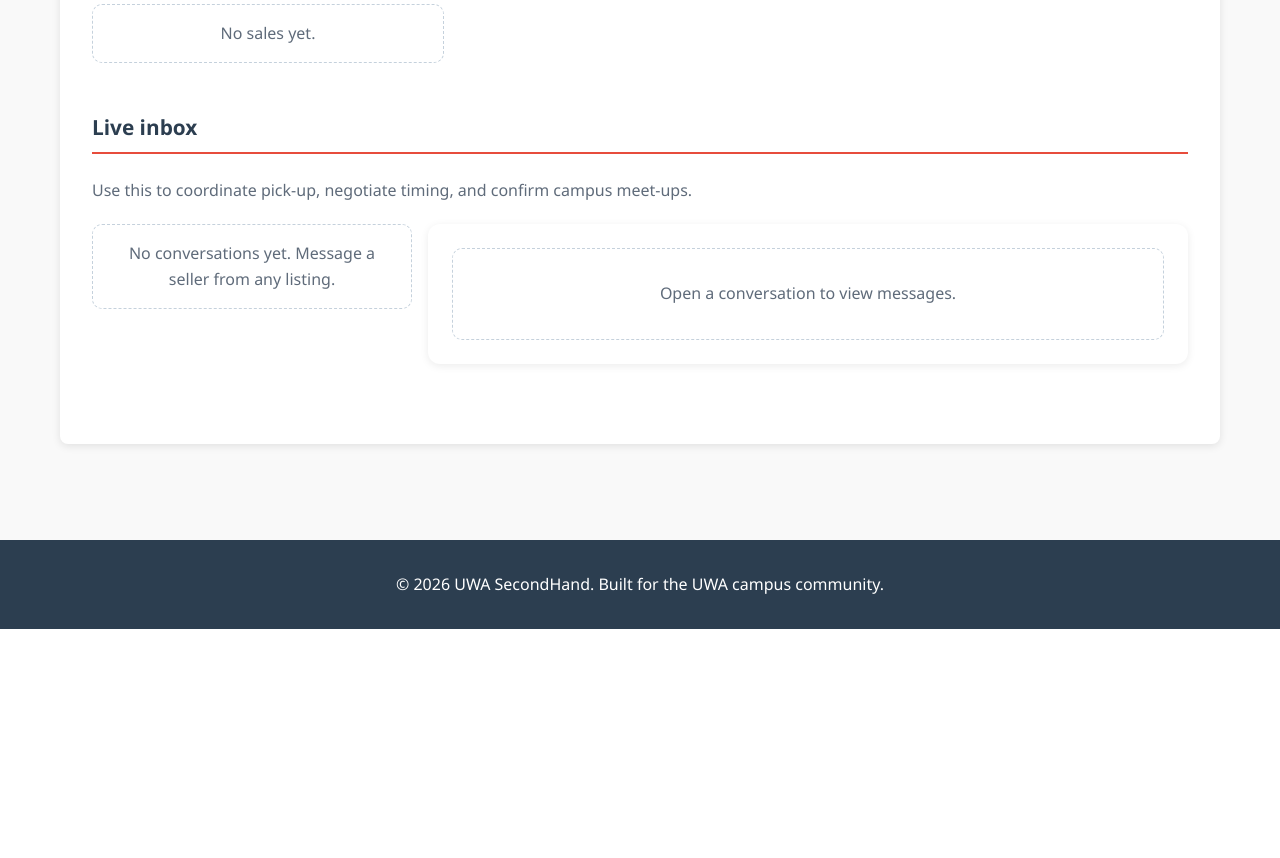
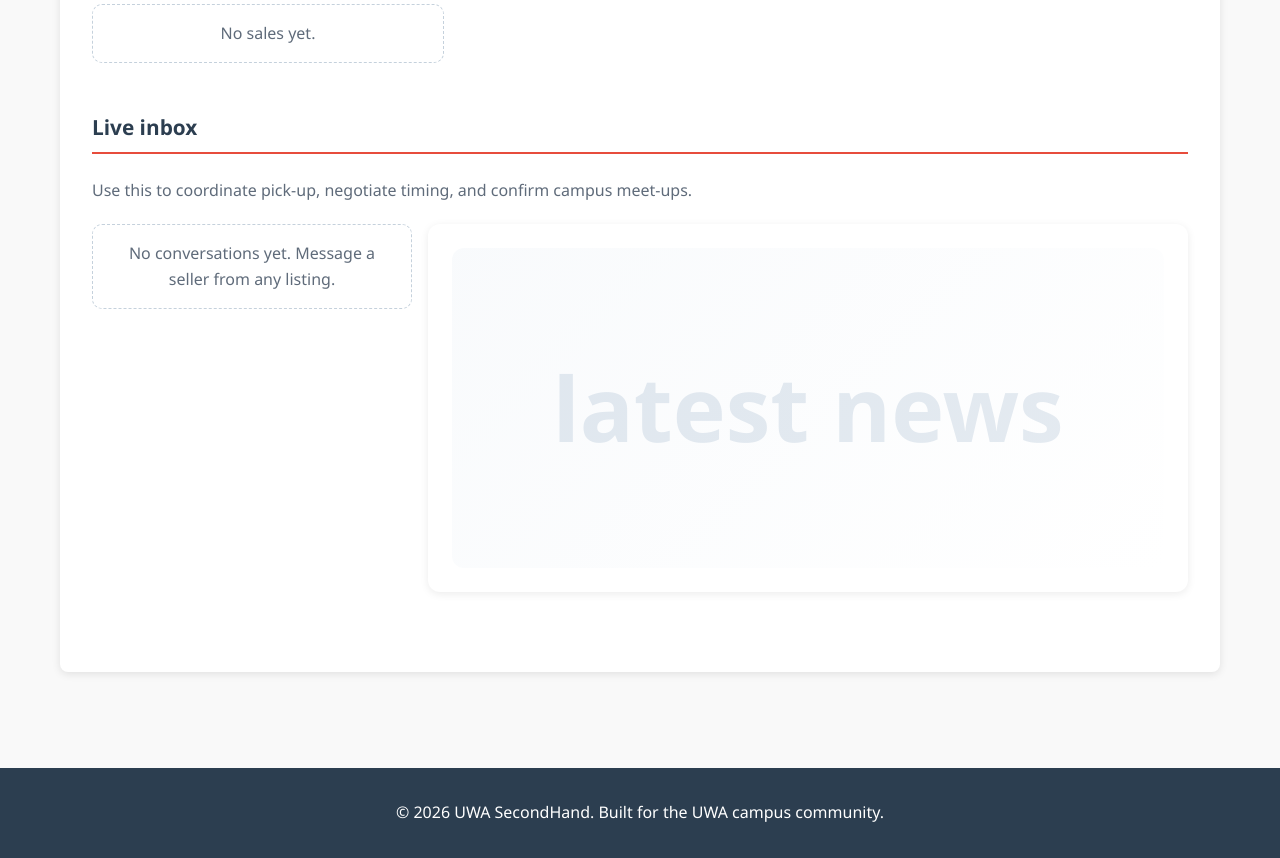
Before and after one commit to Solarch1022/CITS-5505-GroupProject, a Flask app: page /dashboard in a window 1280 px wide. Shown: the part 920-1778 px from the top of the page. Before the commit the page ends 1549 px from the top, so only its background shows below. Run offline with Flask 3, Linux system fonts and the light colour scheme; a user stored in the database is signed in; data comes from the database, SQL or seed files in the repository; data that the repository does not hold is empty; some libraries are stand-ins or nearby versions.

Commit message:
opti live_chat_box

```diff
--- a/src/app.py
+++ b/src/app.py
@@ -728,7 +728,7 @@ def create_app(config_name='development'):
             ],
         }
 
-    def select_active_conversation(conversations, requested_id):
+    def select_active_conversation(conversations, requested_id, *, default_to_first=True):
         if not conversations:
             return None
 
@@ -737,7 +737,7 @@ def create_app(config_name='development'):
                 if conversation.id == requested_id:
                     return conversation
 
-        return conversations[0]
+        return conversations[0] if default_to_first else None
 
     def get_item_or_none(item_id):
         return db.session.get(Item, item_id)
@@ -832,7 +832,11 @@ def create_app(config_name='development'):
             .order_by(Conversation.updated_at.desc())
             .all()
         )
-        active = select_active_conversation(conversations, request.args.get('conversation', type=int))
+        active = select_active_conversation(
+            conversations,
+            request.args.get('conversation', type=int),
+            default_to_first=False,
+        )
         return {
             'dashboard': dashboard,
             'conversation_summaries': [
--- a/src/static/css/style.css
+++ b/src/static/css/style.css
@@ -1709,9 +1709,67 @@ main {
     margin-top: 0.2rem;
 }
 
+.conversation-copy {
+    min-width: 0;
+}
+
+.conversation-copy strong,
+.conversation-copy p {
+    overflow: hidden;
+    text-overflow: ellipsis;
+    white-space: nowrap;
+}
+
+.conversation-meta {
+    display: grid;
+    justify-items: end;
+    gap: 0.45rem;
+    white-space: nowrap;
+}
+
+.conversation-alert {
+    background: #dc2626;
+    color: white;
+    border-radius: 999px;
+    padding: 0.2rem 0.55rem;
+    font-size: 0.72rem;
+    font-weight: 700;
+    line-height: 1.2;
+}
+
+.conversation-item.has-new-message {
+    border-color: #dc2626;
+    background: #fff5f5;
+    box-shadow: 0 0 0 1px rgba(220, 38, 38, 0.18);
+}
+
+.conversation-item.has-new-message strong {
+    color: #b91c1c;
+}
+
 .conversation-item.active {
     border-color: #0f4c81;
     background: #edf6ff;
+}
+
+.inbox-empty-panel {
+    min-height: 320px;
+    border-radius: 12px;
+    background:
+        linear-gradient(135deg, rgba(248, 250, 252, 0.94), rgba(255, 255, 255, 0.98));
+    display: flex;
+    align-items: center;
+    justify-content: center;
+    overflow: hidden;
+}
+
+.inbox-empty-panel span {
+    color: rgba(15, 76, 129, 0.11);
+    font-size: clamp(2.5rem, 7vw, 6.5rem);
+    font-weight: 800;
+    text-transform: lowercase;
+    pointer-events: none;
+    user-select: none;
 }
 
 .auth-card-wide {
--- a/src/static/js/main.js
+++ b/src/static/js/main.js
@@ -531,10 +531,157 @@ function attachReferralCopyButton() {
     });
 }
 
+function createConversationCardMarkup(conversation, activeConversationId) {
+    const latestMessage = conversation.latest_message || null;
+    const latestMessageId = latestMessage?.id || '';
+    const latestSenderId = latestMessage?.sender?.id || '';
+    const activeClass = Number(conversation.id) === activeConversationId ? ' active' : '';
+    const countLabel = `${conversation.message_count} msg`;
+
+    return `
+        <a
+            href="/dashboard?conversation=${encodeURIComponent(conversation.id)}#inbox"
+            class="conversation-item${activeClass}"
+            data-conversation-card
+            data-conversation-id="${escapeHtml(conversation.id)}"
+            data-latest-message-id="${escapeHtml(latestMessageId)}"
+            data-latest-sender-id="${escapeHtml(latestSenderId)}"
+            data-message-count="${escapeHtml(conversation.message_count)}"
+        >
+            <div class="conversation-copy">
+                <strong>${escapeHtml(conversation.item.title)}</strong>
+                <p>${escapeHtml(conversation.counterpart.full_name || conversation.counterpart.username)}</p>
+            </div>
+            <div class="conversation-meta">
+                <span data-conversation-count>${escapeHtml(countLabel)}</span>
+                <span class="conversation-alert hidden" data-conversation-alert>New</span>
+            </div>
+        </a>
+    `;
+}
+
+function attachInboxNotifications() {
+    const root = document.querySelector('[data-inbox-root]');
+    if (!root) {
+        return;
+    }
+
+    const list = root.querySelector('[data-conversation-list]');
+    if (!list) {
+        return;
+    }
+
+    const currentUserId = readCurrentUserId(root);
+    const activeConversationId = Number(root.dataset.activeConversationId || 0);
+
+    const readMarkerKey = (conversationId) => `uwa-secondhand:inbox:${currentUserId}:${conversationId}:latest-read`;
+
+    const getReadMarker = (conversationId) => {
+        try {
+            return Number(window.localStorage.getItem(readMarkerKey(conversationId)) || 0);
+        } catch (error) {
+            return 0;
+        }
+    };
+
+    const setReadMarker = (conversationId, latestMessageId) => {
+        if (!conversationId || !latestMessageId) {
+            return;
+        }
+
+        try {
+            window.localStorage.setItem(readMarkerKey(conversationId), String(latestMessageId));
+        } catch (error) {
+            // Ignore storage failures; the inbox still works without persisted read state.
+        }
+    };
+
+    const markActiveConversationRead = () => {
+        if (!activeConversationId) {
+            return;
+        }
+
+        const activeCard = list.querySelector(`[data-conversation-card][data-conversation-id="${activeConversationId}"]`);
+        const latestMessageId = Number(activeCard?.dataset.latestMessageId || 0);
+        setReadMarker(activeConversationId, latestMessageId);
+    };
+
+    const updateUnreadBadges = () => {
+        list.querySelectorAll('[data-conversation-card]').forEach((card) => {
+            const conversationId = Number(card.dataset.conversationId || 0);
+            const latestMessageId = Number(card.dataset.latestMessageId || 0);
+            const latestSenderId = Number(card.dataset.latestSenderId || 0);
+            const readMarker = getReadMarker(conversationId);
+            const isActive = activeConversationId && conversationId === activeConversationId;
+            const hasUnread = Boolean(
+                latestMessageId
+                && latestSenderId
+                && latestSenderId !== currentUserId
+                && latestMessageId > readMarker
+                && !isActive
+            );
+            const alert = card.querySelector('[data-conversation-alert]');
+
+            card.classList.toggle('has-new-message', hasUnread);
+            if (alert) {
+                alert.classList.toggle('hidden', !hasUnread);
+            }
+        });
+    };
+
+    const renderConversationList = (conversations) => {
+        if (!conversations.length) {
+            list.innerHTML = '<div class="empty-state compact">No conversations yet. Message a seller from any listing.</div>';
+            return;
+        }
+
+        list.innerHTML = conversations
+            .map((conversation) => createConversationCardMarkup(conversation, activeConversationId))
+            .join('');
+
+        markActiveConversationRead();
+        updateUnreadBadges();
+    };
+
+    const refreshConversations = async () => {
+        try {
+            const response = await fetch('/api/conversations', {
+                credentials: 'same-origin',
+                headers: { Accept: 'application/json' },
+            });
+            const data = await response.json();
+
+            if (data.success) {
+                renderConversationList(data.conversations || []);
+            }
+        } catch (error) {
+            // Keep the current server-rendered list if a refresh fails.
+        }
+    };
+
+    list.addEventListener('click', (event) => {
+        const card = event.target.closest('[data-conversation-card]');
+        if (!card) {
+            return;
+        }
+
+        setReadMarker(Number(card.dataset.conversationId || 0), Number(card.dataset.latestMessageId || 0));
+    });
+
+    markActiveConversationRead();
+    updateUnreadBadges();
+
+    const poller = window.setInterval(refreshConversations, 5000);
+    window.addEventListener('beforeunload', () => {
+        window.clearInterval(poller);
+    }, { once: true });
+}
+
 document.addEventListener('DOMContentLoaded', () => {
     attachSellImagePicker();
     attachItemGallery();
     attachChatWidgets();
+    attachInboxNotifications();
     attachUnlistModal();
     attachWalletModal();
     attachWalletVisibilityToggle();
--- a/src/templates/dashboard.html
+++ b/src/templates/dashboard.html
@@ -193,21 +193,32 @@
             </section>
         </div>
 
-        <section class="dashboard-section" id="inbox">
+        <section class="dashboard-section" id="inbox" data-inbox-root data-current-user-id="{{ current_user.id }}" data-active-conversation-id="{{ active_conversation.id if active_conversation else '' }}">
             <div class="section-heading">
                 <h2>Live inbox</h2>
                 <p>Use this to coordinate pick-up, negotiate timing, and confirm campus meet-ups.</p>
             </div>
             <div class="conversation-layout">
-                <aside class="conversation-list">
+                <aside class="conversation-list" data-conversation-list>
                     {% if conversation_summaries %}
                         {% for conversation in conversation_summaries %}
-                            <a href="{{ url_for('dashboard_page', conversation=conversation.id) }}#inbox" class="conversation-item{% if active_conversation and active_conversation.id == conversation.id %} active{% endif %}">
-                                <div>
+                            <a
+                                href="{{ url_for('dashboard_page', conversation=conversation.id) }}#inbox"
+                                class="conversation-item{% if active_conversation and active_conversation.id == conversation.id %} active{% endif %}"
+                                data-conversation-card
+                                data-conversation-id="{{ conversation.id }}"
+                                data-latest-message-id="{{ conversation.latest_message.id if conversation.latest_message else '' }}"
+                                data-latest-sender-id="{{ conversation.latest_message.sender.id if conversation.latest_message else '' }}"
+                                data-message-count="{{ conversation.message_count }}"
+                            >
+                                <div class="conversation-copy">
                                     <strong>{{ conversation.item.title }}</strong>
                                     <p>{{ conversation.counterpart.full_name or conversation.counterpart.username }}</p>
                                 </div>
-                                <span>{{ conversation.message_count }} msg</span>
+                                <div class="conversation-meta">
+                                    <span data-conversation-count>{{ conversation.message_count }} msg</span>
+                                    <span class="conversation-alert hidden" data-conversation-alert>New</span>
+                                </div>
                             </a>
                         {% endfor %}
                     {% else %}
@@ -241,7 +252,9 @@
                             <button type="submit" class="btn btn-primary">Send reply</button>
                         </form>
                     {% else %}
-                        <div class="empty-state">Open a conversation to view messages.</div>
+                        <div class="inbox-empty-panel" aria-hidden="true">
+                            <span>Latest news</span>
+                        </div>
                     {% endif %}
                 </div>
             </div>
```
Also changed, not shown: tests/test_app.py (+41 -0 lines).
